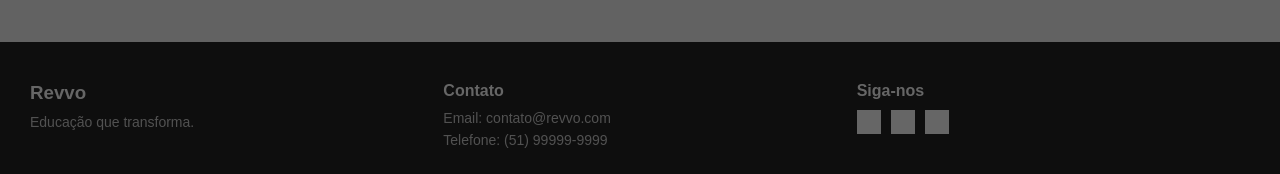
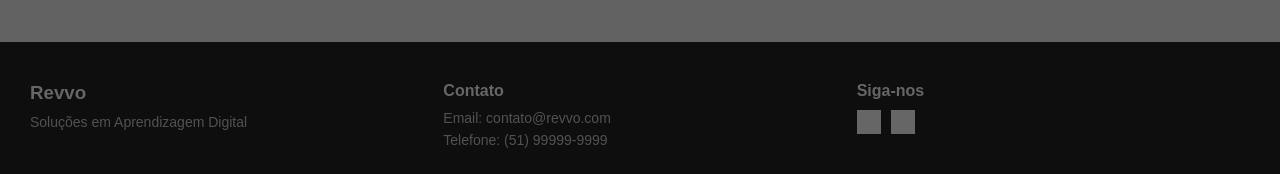
Before and after one commit to Leeobarreiro/desafio_revvo, a PHP site: page /index.php in a window 1280 px wide. Shown: the part 626-800 px from the top of the page. Run offline with PHP 8.4, Linux system fonts and the light colour scheme; data that the repository does not hold is empty; grey boxes are pictures that could not be loaded.

Commit message:
Ajuste link redes sociais

```diff
--- a/includes/footer.php
+++ b/includes/footer.php
@@ -2,7 +2,7 @@
   <div class="footer-content">
     <div class="footer-column">
       <h3>Revvo</h3>
-      <p>Educação que transforma.</p>
+      <p>Soluções em Aprendizagem Digital</p>
     </div>
     <div class="footer-column">
       <h4>Contato</h4>
@@ -12,9 +12,8 @@
     <div class="footer-column">
       <h4>Siga-nos</h4>
       <div class="social-icons">
-        <a href="#"><img src="https://cdn-icons-png.flaticon.com/512/733/733547.png" alt="Facebook" /></a>
-        <a href="#"><img src="https://cdn-icons-png.flaticon.com/512/733/733558.png" alt="Instagram" /></a>
-        <a href="#"><img src="https://cdn-icons-png.flaticon.com/512/733/733579.png" alt="LinkedIn" /></a>
+        <a href="https://www.instagram.com/somosrevvo/  "><img src="https://cdn-icons-png.flaticon.com/512/733/733558.png" alt="Instagram" /></a>
+        <a href="https://www.linkedin.com/company/somosrevvo/"><img src="https://img.icons8.com/?size=100&id=8808&format=png&color=000000" alt="LinkedIn" /></a>
       </div>
     </div>
   </div>
```
